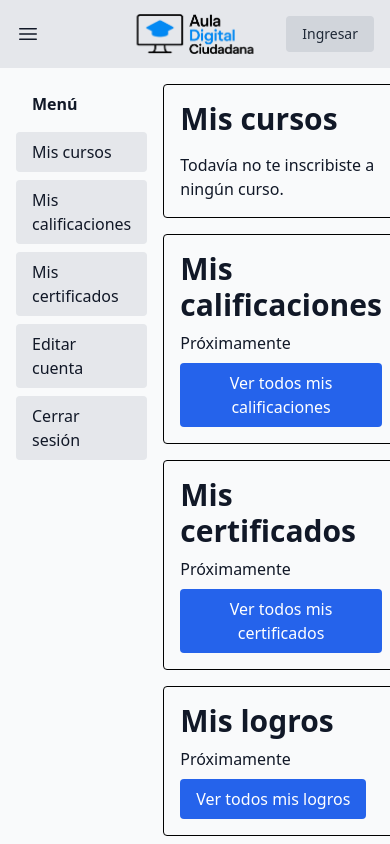
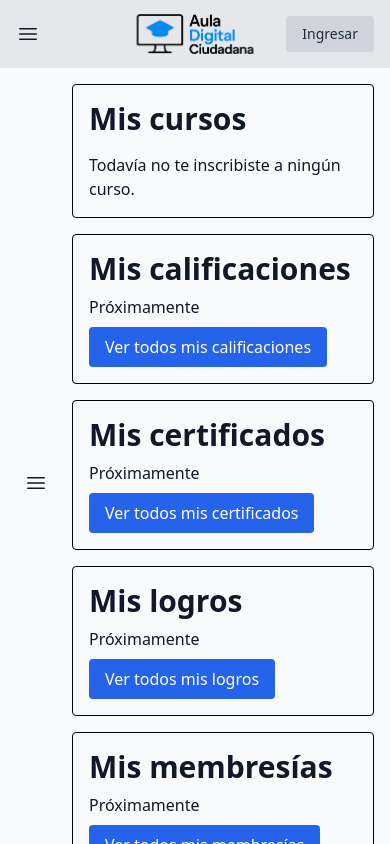
Before and after one commit to estebanaraoz/curso-webapp, a React (Vite) app: page /dashboard in a window 390 px wide. Shown: the top 844 px of the page. Built offline with nearby package versions, Linux system fonts and the light colour scheme.

Commit message:
feat: make dashboard menu responsive

```diff
--- a/src/pages/Dashboard.tsx
+++ b/src/pages/Dashboard.tsx
@@ -6,12 +6,15 @@ import { SiSpringboot, SiGithub, SiMysql } from 'react-icons/si'
 import { useAuthStore } from '../store/auth'
 import { Link, useNavigate } from 'react-router-dom'
 import { courses } from '../data/courses'
-import getNextClassLink from "../utils/getNextClassLink"
+import getNextClassLink from '../utils/getNextClassLink'
+import { useState } from 'react'
+import { Bars3Icon, XMarkIcon } from '@heroicons/react/24/solid'
 
 export default function Dashboard() {
   const enrolledCourses = useAuthStore(state => state.enrolledCourses)
   const logout = useAuthStore(state => state.logout)
   const navigate = useNavigate()
+  const [menuOpen, setMenuOpen] = useState(false)
   const currentCourses = enrolledCourses.filter(c => c.completed < c.total)
   const finishedCourses = enrolledCourses.filter(c => c.completed >= c.total)
 
@@ -23,39 +26,65 @@ export default function Dashboard() {
   return (
     <div className="flex flex-col min-h-screen">
       <Navbar />
-      <main className="container mx-auto flex-grow flex p-4 gap-4">
-        <aside className="w-56">
+      <main className="container mx-auto flex-grow flex p-4 gap-4 relative">
+        {menuOpen && (
+          <div
+            className="fixed inset-0 bg-black/50 md:hidden"
+            onClick={() => setMenuOpen(false)}
+          />
+        )}
+        <button
+          onClick={() => setMenuOpen(true)}
+          aria-label="Abrir menú"
+          className="md:hidden p-2"
+        >
+          <Bars3Icon className="w-6 h-6" />
+        </button>
+        <aside
+          className={`w-56 bg-white dark:bg-gray-800 p-4 z-20 transform transition-transform fixed inset-y-0 left-0 md:static md:translate-x-0 ${menuOpen ? 'translate-x-0' : '-translate-x-full'} md:block`}
+        >
+          <button
+            onClick={() => setMenuOpen(false)}
+            aria-label="Cerrar menú"
+            className="md:hidden mb-2"
+          >
+            <XMarkIcon className="w-6 h-6" />
+          </button>
           <ul className="space-y-2">
             <li>
               <span className="block px-4 py-2 font-semibold">Menú</span>
             </li>
             <li>
-              <button className="w-full text-left px-4 py-2 rounded bg-gray-200 hover:bg-gray-300">
+              <button className="w-full text-left px-4 py-2 rounded hover:bg-gray-100" onClick={() => setMenuOpen(false)}>
                 Mis cursos
               </button>
             </li>
             <li>
-              <button className="w-full text-left px-4 py-2 rounded bg-gray-200 hover:bg-gray-300">
+              <button className="w-full text-left px-4 py-2 rounded hover:bg-gray-100" onClick={() => setMenuOpen(false)}>
                 Mis calificaciones
               </button>
             </li>
             <li>
-              <button className="w-full text-left px-4 py-2 rounded bg-gray-200 hover:bg-gray-300">
+              <button className="w-full text-left px-4 py-2 rounded hover:bg-gray-100" onClick={() => setMenuOpen(false)}>
                 Mis certificados
               </button>
             </li>
             <li>
               <Link
                 to="/perfil"
-                className="block w-full text-left px-4 py-2 rounded bg-gray-200 hover:bg-gray-300"
+                className="block w-full text-left px-4 py-2 rounded hover:bg-gray-100"
+                onClick={() => setMenuOpen(false)}
               >
                 Editar cuenta
               </Link>
             </li>
             <li>
               <button
-                onClick={handleLogout}
-                className="w-full text-left px-4 py-2 rounded bg-gray-200 hover:bg-gray-300"
+                onClick={() => {
+                  setMenuOpen(false)
+                  handleLogout()
+                }}
+                className="w-full text-left px-4 py-2 rounded hover:bg-gray-100"
               >
                 Cerrar sesión
               </button>
```
